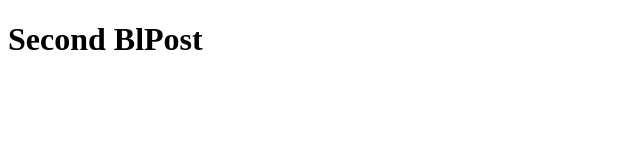
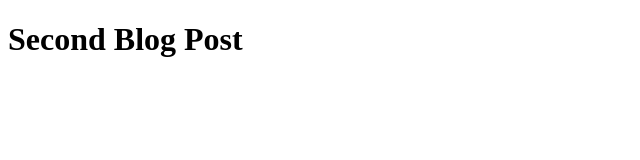
Before and after one commit to m10hit/next-practice, a Next.js app: page /blog/second in a window 1280 px wide. Shown: the top 160 px of the page, without its empty margins (0-640 px from the left). Built offline with nearby package versions, Linux system fonts and the light colour scheme.

Commit message:
revert changes

```diff
--- a/src/app/blog/second/page.tsx
+++ b/src/app/blog/second/page.tsx
@@ -1,3 +1,3 @@
 export default function SecondBlog() {
-  return <h1>Second BlPost</h1>;
+  return <h1>Second Blog Post</h1>;
 }
```
